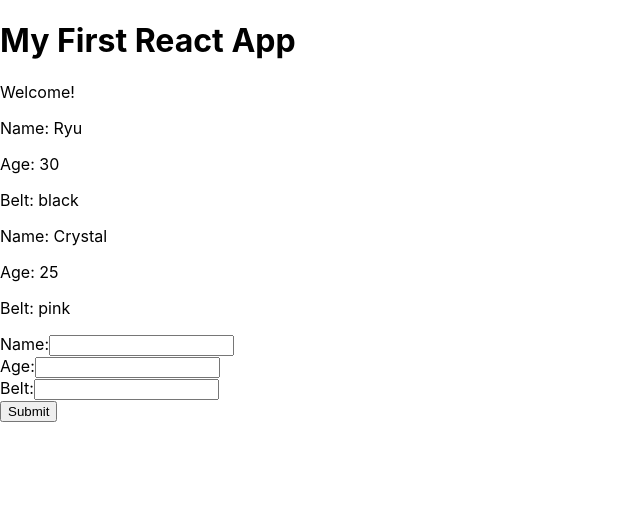
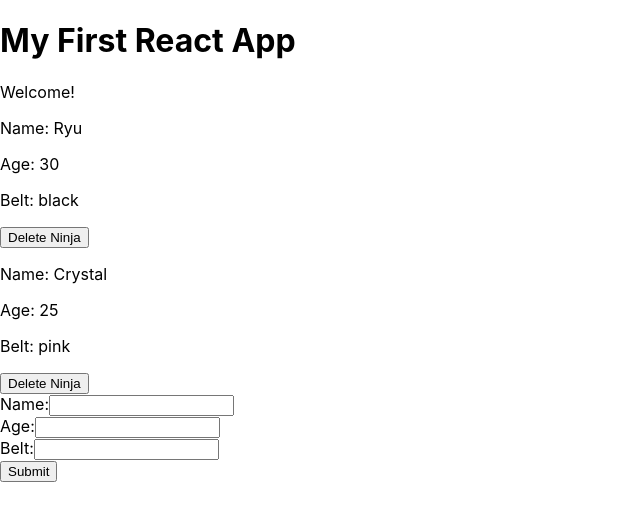
Before and after one commit to apcurran/react-practice, a React (Create React App) app: page / in a window 1280 px wide. Shown: the top 520 px of the page, without its empty margins (0-640 px from the left). Built offline with nearby package versions, Linux system fonts and the light colour scheme.

Commit message:
Added delete method

```diff
--- a/src/App.js
+++ b/src/App.js
@@ -21,13 +21,23 @@
     });
   }
 
+  deleteNinja = (id) => {
+    const ninjas = this.state.ninjas.filter(ninja => {
+      return ninja.id !== id;
+    });
+
+    this.setState({
+      ninjas: ninjas
+    });
+  }
+
   render() {
     return (
       <div className="App">
         <header className="App-header">
           <h1>My First React App</h1>
           <p>Welcome!</p>
-          <Ninjas ninjas={ this.state.ninjas } />
+          <Ninjas ninjas={ this.state.ninjas } deleteNinja={ this.deleteNinja } />
           <AddNinja addNinja={ this.addNinja } />
         </header>
       </div>
--- a/src/Ninjas.js
+++ b/src/Ninjas.js
@@ -1,7 +1,7 @@
 import React from "react";
 
 // UI Component
-function Ninjas({ ninjas }) {
+function Ninjas({ ninjas, deleteNinja }) {
     const ninjaList = ninjas.map(ninja => {
         if (ninja.age > 20) {
             return (
@@ -9,6 +9,7 @@
                     <p>Name: { ninja.name }</p>
                     <p>Age: { ninja.age }</p>
                     <p>Belt: { ninja.belt }</p>
+                    <button onClick={ () => deleteNinja(ninja.id) }>Delete Ninja</button>
                 </div>
             );
         } else {
```
